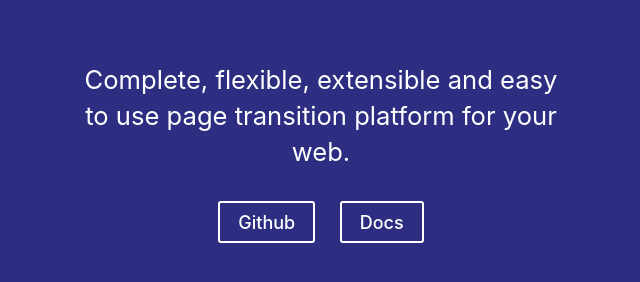
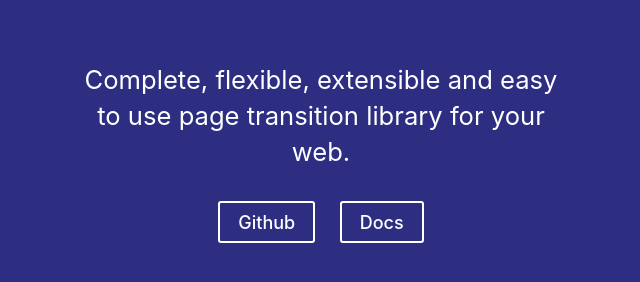
Before and after one commit to swup/docs, a Jekyll site: the page built from index.md, in a window 1280 px wide. Shown: the part 396-678 px from the top of the page, without its empty margins (319-959 px from the left). Built offline with Jekyll 4.4.1, drawn with Linux system fonts in a browser that asks for light colours.

Commit message:
copy changes

```diff
--- a/_config.yml
+++ b/_config.yml
@@ -16,7 +16,7 @@
 title: Swup
 email: gmarcuk@gmail.com
 description: >- # this means to ignore newlines until "baseurl:"
-  Complete, flexible, extensible and easy to use page transition library.
+  Complete, flexible, extensible and easy to use page transition library for your web.
 baseurl: "/docs" # the subpath of your site, e.g. /blog
 url: "" # the base hostname & protocol for your site, e.g. http://example.com
 twitter_username: gmrchk
--- a/index.md
+++ b/index.md
@@ -4,7 +4,7 @@ nav_exclude: true
 permalink: /
 ---
 <img class="main-logo" src="{{ "/assets/images/swup-logo-white.svg" | relative_url }}" width="400" height="173" alt="{{ site.title }}"/>
-<h1 class="main-headline">Complete, flexible, extensible and easy to use page transition platform for your web.</h1>
+<h1 class="main-headline">Complete, flexible, extensible and easy to use page transition library for your web.</h1>
 <p class="main-buttons">
     <a href="https://github.com/swup/swup" class="btn btn-light fs-5 mb-4">Github</a>
     <a href="{{ "/getting-started" | relative_url }}" class="btn fs-5 mb-4">Docs</a>
```
